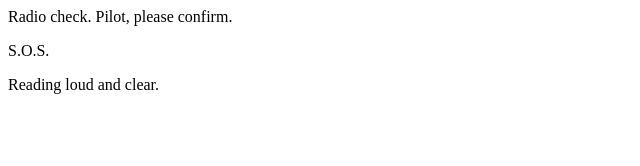
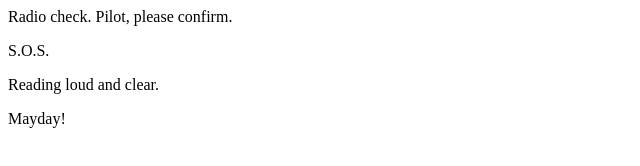
Before and after one commit to CRSeckinger/class-13-studio, a plain HTML site: page index.html in a window 1280 px wide. Shown: the full height of the page, 0-640 px from the left. Drawn offline with Linux system fonts and the light colour scheme.

Commit message:
fourth line

```diff
--- a/index.html
+++ b/index.html
@@ -3,5 +3,6 @@
    <p>Radio check. Pilot, please confirm.</p>
    <p>S.O.S. </p>
    <p>Reading loud and clear. </p>
+   <p>Mayday! </p>
 </body>
 </html>
```
